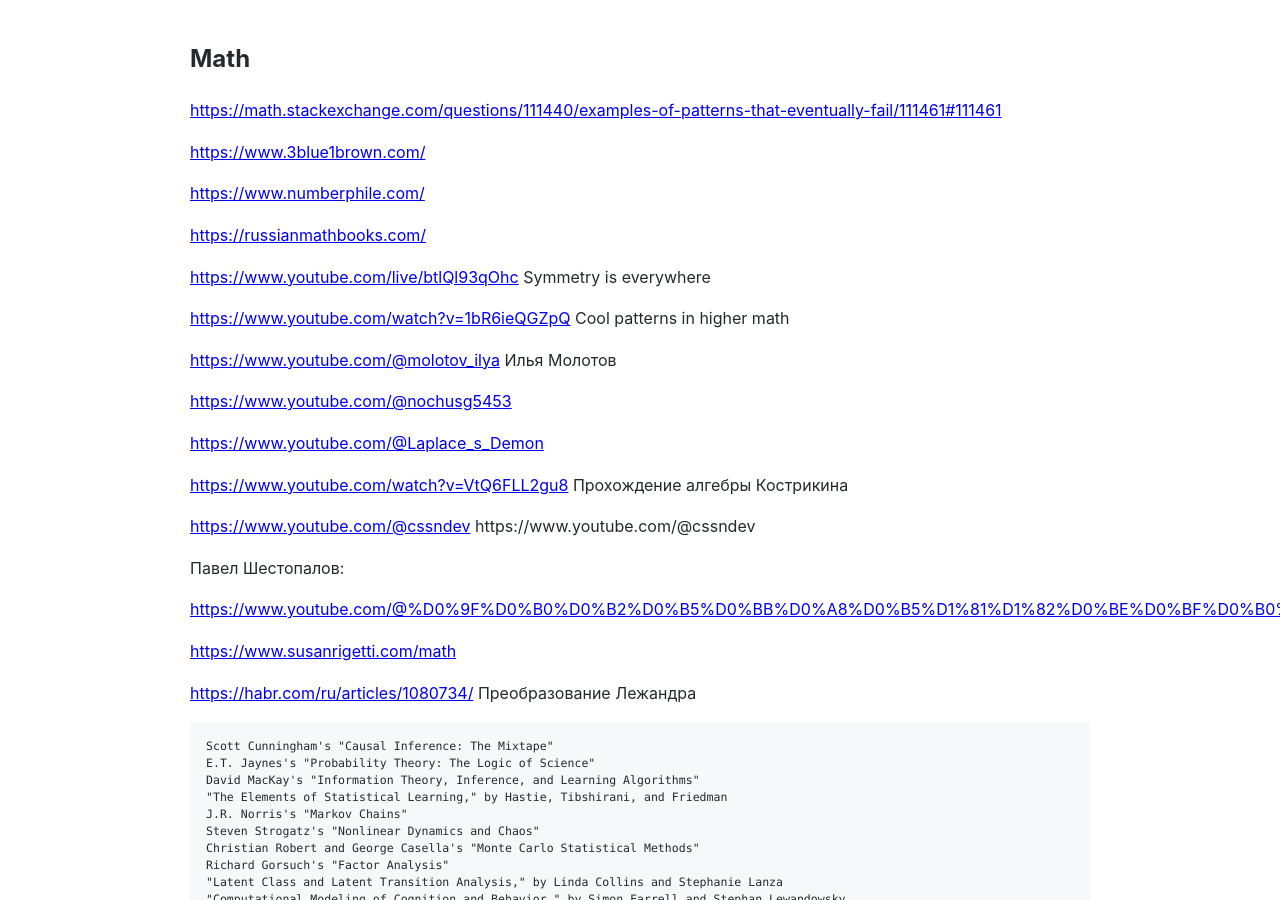
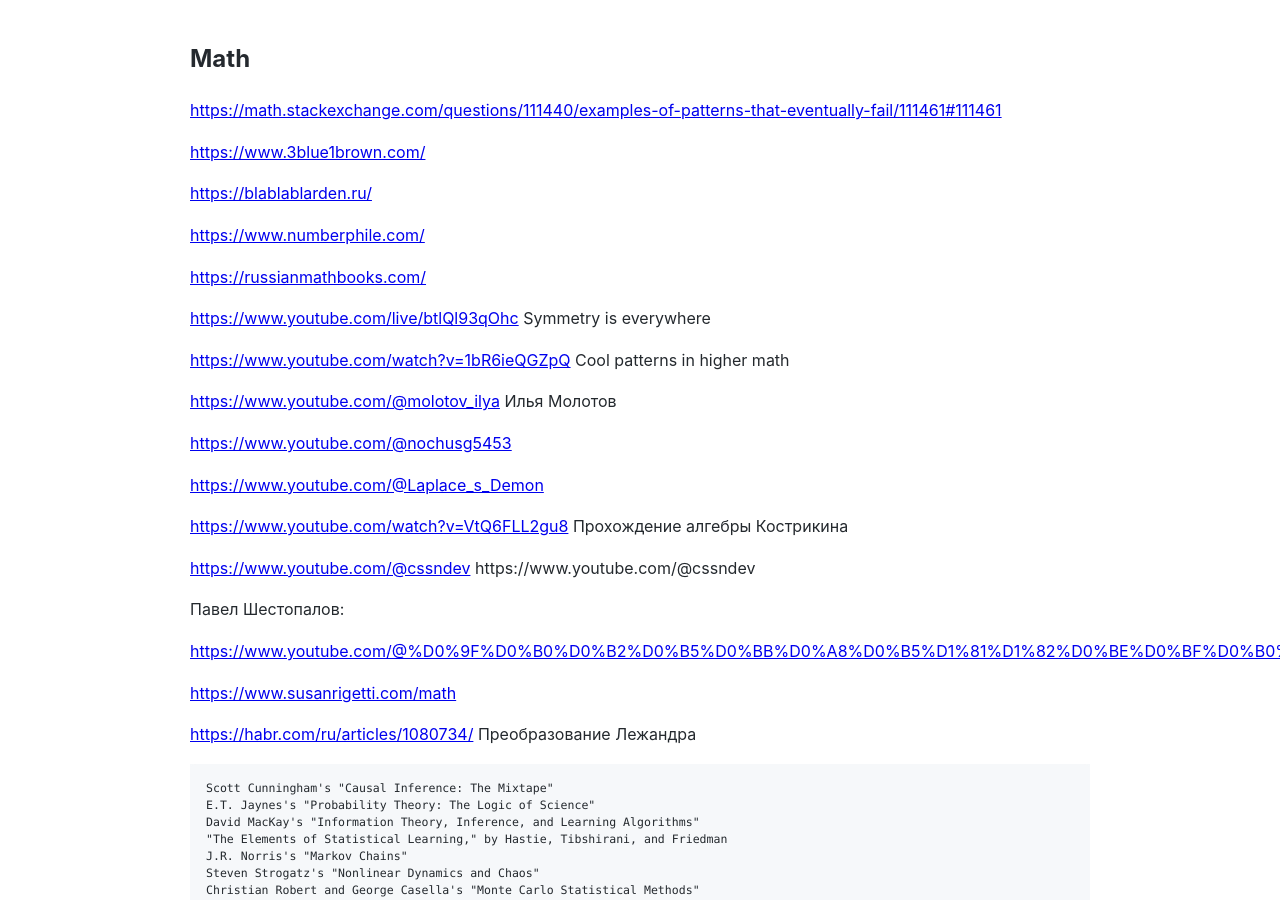
Before and after one commit to Michael-Lubinsky/michael-lubinsky.github.com, a Jekyll site: the page built from math/math.md, in a window 1280 px wide and 900 px high. Built offline with Jekyll 4.4.1, drawn with Linux system fonts in a browser that asks for light colours; our own code applies the rules of GitHub Pages for plain Markdown files.

Commit message:
Add new link to math resources

```diff
--- a/math/math.md
+++ b/math/math.md
@@ -3,6 +3,8 @@
 <https://math.stackexchange.com/questions/111440/examples-of-patterns-that-eventually-fail/111461#111461>
 
 <https://www.3blue1brown.com/>
+
+<https://blablablarden.ru/>
 
 <https://www.numberphile.com/>
 
```
